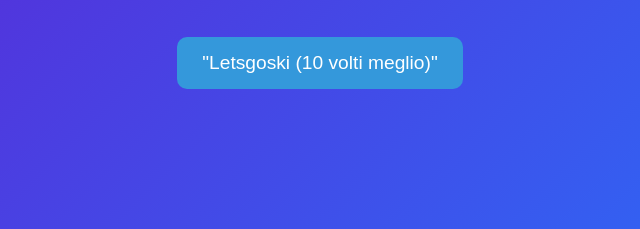
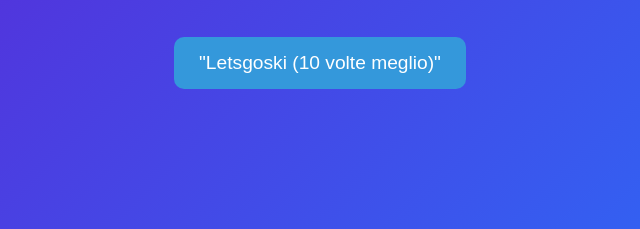
Before and after one commit to Domizione/SceltaBellaInHTMLeCSS, a plain HTML site: page index.html in a window 1280 px wide. Shown: the part 449-678 px from the top of the page, 320-960 px from the left. Drawn offline with Linux system fonts and the light colour scheme.

Commit message:
Corretto errore grammaticale nel bottone Letsgoski

```diff
--- a/index.html
+++ b/index.html
@@ -87,7 +87,7 @@
             <button>"sium (cringe)"</button>
         </a>
         <a href="https://chromewebstore.google.com/detail/antirickroll/mpnckpmpddjcgkpjkmmakcamjhceadne">
-            <button>"Letsgoski (10 volti meglio)"</button>
+            <button>"Letsgoski (10 volte meglio)"</button>
         </a>
     </div>
 </body>
```
